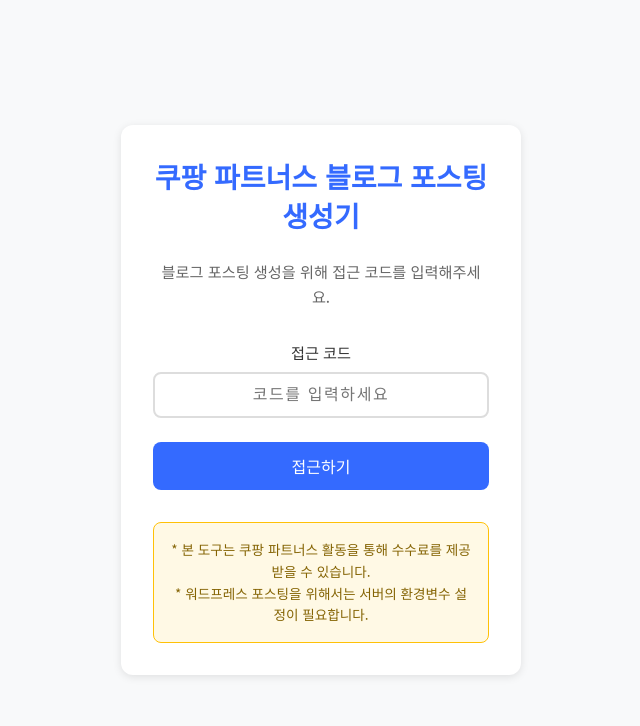
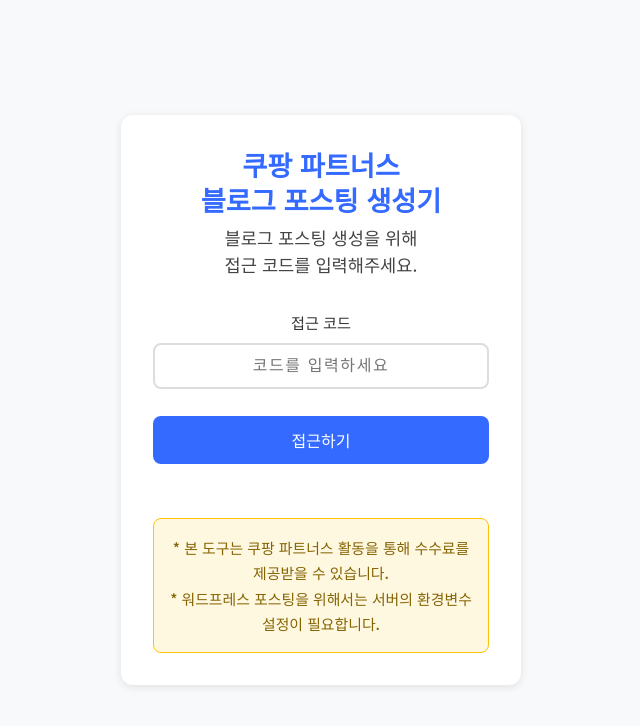
Before and after one commit to feel2174/coupang-generator, a website: page public/index.html in a window 1280 px wide. Shown: the whole page, without its empty margins (319-959 px from the left). Drawn offline with Linux system fonts and the light colour scheme.

Commit message:
index 화면구성 수정

```diff
--- a/public/index.html
+++ b/public/index.html
@@ -52,21 +52,30 @@
 
       h1 {
         color: var(--primary-color);
-        margin-bottom: 1.5rem;
-        font-size: 1.75rem;
+        margin-bottom: 0.5rem;
+        font-size: 1.7rem;
         font-weight: 700;
         word-break: keep-all;
-        line-height: 1.4;
+        line-height: 1.3;
+      }
+
+      .subtitle {
+        font-size: 1.1rem;
+        color: #444;
+        margin-bottom: 2rem;
+        margin-top: 0.2rem;
+        line-height: 1.5;
       }
 
       .description {
-        margin-bottom: 2rem;
+        margin-bottom: 2.2rem;
         color: #666;
-        font-size: 0.95rem;
+        font-size: 1rem;
+        line-height: 1.6;
       }
 
       .input-group {
-        margin-bottom: 1.5rem;
+        margin-bottom: 1.2rem;
       }
 
       label {
@@ -105,6 +114,8 @@
         font-weight: 500;
         width: 100%;
         transition: all 0.3s ease;
+        margin-top: 0.5rem;
+        margin-bottom: 1.2rem;
       }
 
       button:hover {
@@ -123,14 +134,16 @@
       }
 
       .disclaimer {
-        margin-top: 2rem;
+        margin-top: 2.2rem;
         padding: 1rem;
-        background-color: rgba(255, 193, 7, 0.1);
+        background-color: rgba(255, 193, 7, 0.12);
         border: 1px solid #ffc107;
         border-radius: 8px;
         color: #856404;
-        font-size: 0.85rem;
-        line-height: 1.6;
+        font-size: 0.93rem;
+        line-height: 1.7;
+        text-align: center;
+        font-weight: 500;
       }
 
       @media (prefers-color-scheme: dark) {
@@ -153,12 +166,8 @@
   </head>
   <body>
     <div class="container">
-      <h1>쿠팡 파트너스 블로그 포스팅 생성기</h1>
-
-      <p class="description">
-        블로그 포스팅 생성을 위해 접근 코드를 입력해주세요.
-      </p>
-
+      <h1>쿠팡 파트너스<br>블로그 포스팅 생성기</h1>
+      <div class="subtitle">블로그 포스팅 생성을 위해<br>접근 코드를 입력해주세요.</div>
       <div class="input-group">
         <label for="accessCode">접근 코드</label>
         <input
@@ -169,16 +178,13 @@
           maxlength="10"
         />
       </div>
-
       <button onclick="checkAccessCode()" id="accessButton">
         접근하기
       </button>
-
       <div class="error" id="error" role="alert" aria-live="assertive"></div>
-
       <div class="disclaimer" role="complementary">
-        <p>* 본 도구는 쿠팡 파트너스 활동을 통해 수수료를 제공받을 수 있습니다.</p>
-        <p>* 워드프레스 포스팅을 위해서는 서버의 환경변수 설정이 필요합니다.</p>
+        * 본 도구는 쿠팡 파트너스 활동을 통해 수수료를 제공받을 수 있습니다.<br>
+        * 워드프레스 포스팅을 위해서는 서버의 환경변수 설정이 필요합니다.
       </div>
     </div>
 
```
